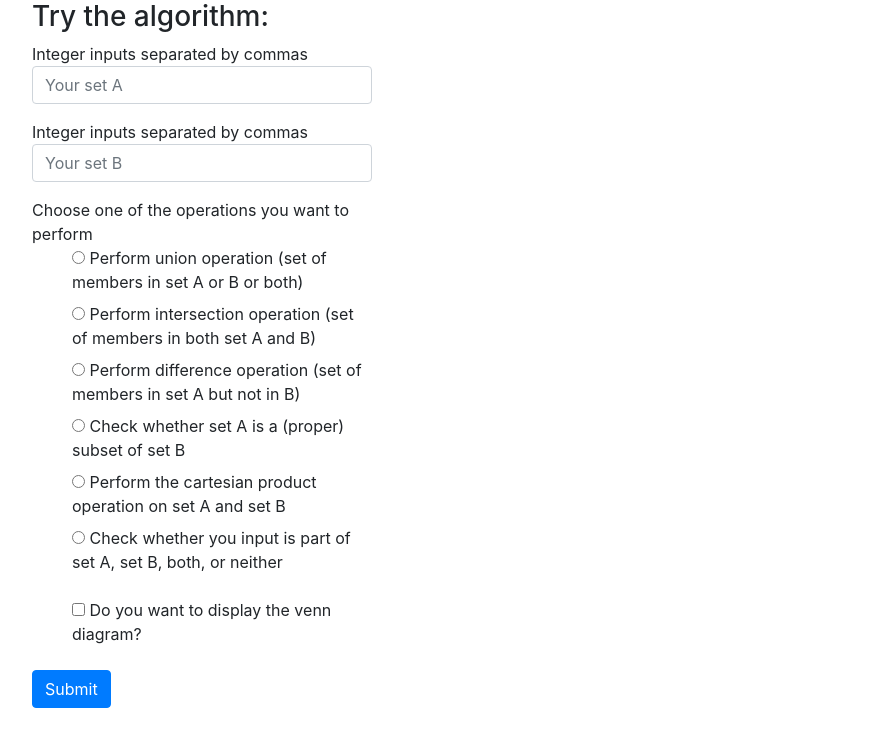
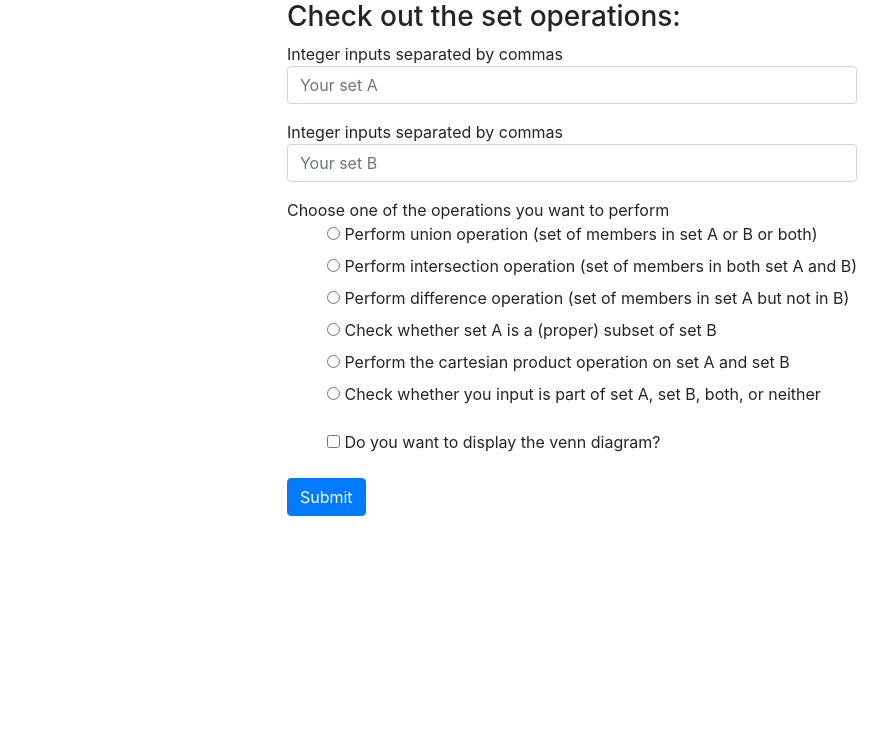
Before and after one commit to ryanMMM/JAR_Simulations, a Django app: page / in a window 1280 px wide. Shown: the top 747 px of the page, without its empty margins (68-956 px from the left). Run offline with Django 3.2, Linux system fonts and the light colour scheme; some libraries are stand-ins or nearby versions.

Commit message:
Redesigned UI

```diff
--- a/sets/user_interface/templates/index.html
+++ b/sets/user_interface/templates/index.html
@@ -10,8 +10,14 @@
         user_input.style.display = radio_button.checked ? "block" : "none";
     }
 </script>
-<div class="col-md-4">
-  <h3>Try the algorithm:</h3>
+<div class="row">
+  <div class="col align-self-start"></div>
+<div class="col-md-auto align-self-center">
+  {% if display == 'true'%}
+  <h3>Check out the set operations:</h3>
+  {% else %}
+  <h3>The result of your operation:</h3>
+  {% endif %}
   {% if display == 'true'%}
   <form action="/" method="post" enctype="multipart/form-data")>
       {% csrf_token %}
@@ -37,15 +43,18 @@
       <button type="submit" class="btn btn-primary">Submit</button>
       {% endif %}
   </form>
+
   {% endif %}
   {% if display == 'false'%}
   {{ return_set }}
   {% if display_diagram == 'true'%}
+  <br>
   <img src="{% static 'user_interface/img/venn.png'%}?{% cache_bust %}">
   {% endif %}
+  <br>
   <button class="btn btn-primary" onclick="window.location.href='/'">Go back</button>
   {% endif %}
 </div>
-
+<div class="col align-self-end"></div>
 
 {% endblock %}
```
